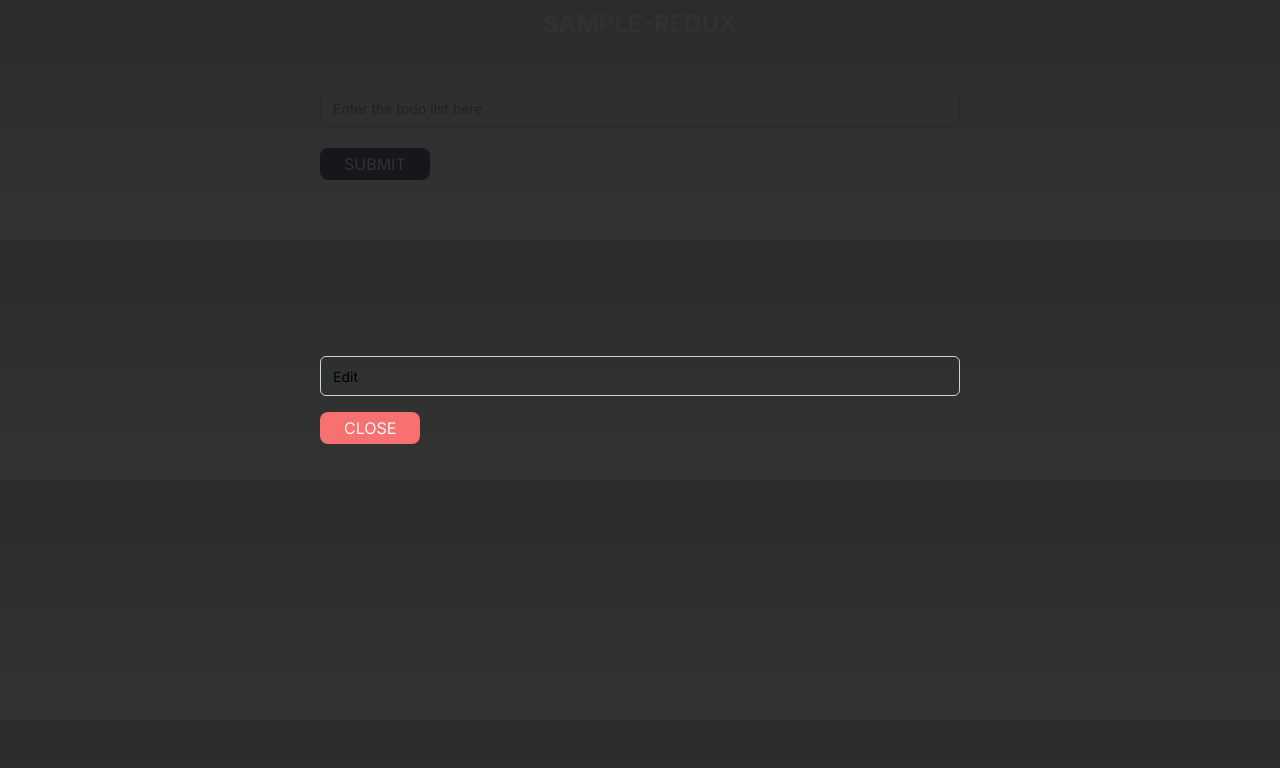
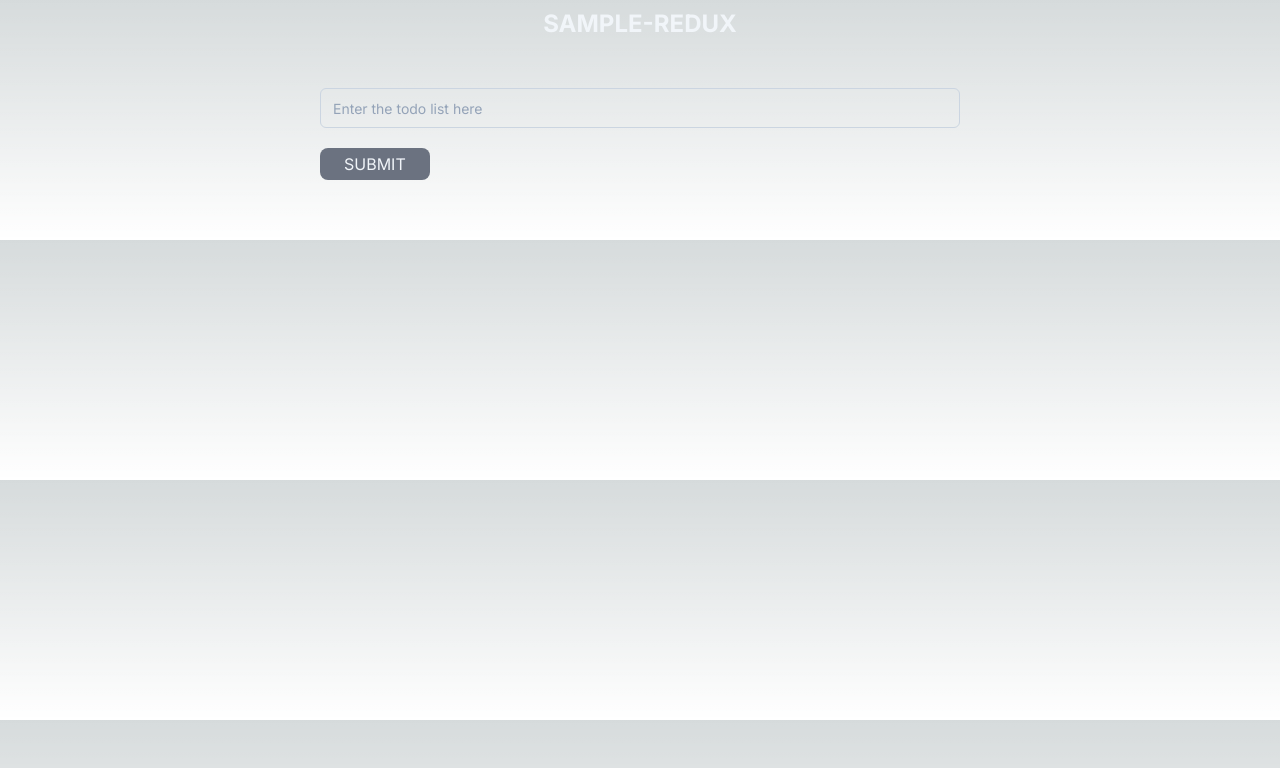
Before and after one commit to kusumachandu/redux-sample, a Next.js app: page / in a window 1280 px wide. Shown: the top 768 px of the page. Built offline with nearby package versions, Linux system fonts and the light colour scheme.

Commit message:
🚧working on editing functionality of todo list

```diff
--- a/src/components/Card.tsx
+++ b/src/components/Card.tsx
@@ -9,18 +9,19 @@ interface CardProps {
 }
 
 const Card: FC<CardProps> = ({ setIsOpen, isOpen }) => {
-  const data = useContext(MyContext)
+  const data = useContext(MyContext);
+  const [editList, setEditList] = useState<any>(null)
 
-  console.log(data)
+  function openPopup (index: any) {
+    setIsOpen(!isOpen)
+    console.log("index", index);
+    setEditList(index);
+  }
 
-  function openPopup () {
-    setIsOpen(!isOpen)
-    console.log('hello')
-  }
 
   return (
     <div className='w-full'>
-      {isOpen ? (
+      {!isOpen ? (
         <div className='w-1/3 mx-auto flex flex-col gap-3'>
           {data?.map((todo: any, index: number) => (
             <li
@@ -31,7 +32,7 @@ const Card: FC<CardProps> = ({ setIsOpen, isOpen }) => {
               <div className='flex gap-5'>
                 <Button
                   className='bg-blue-400 font-bold px-5'
-                  onClick={openPopup}
+                  onClick={() => openPopup(index)}
                 >
                   edit
                 </Button>
@@ -44,7 +45,7 @@ const Card: FC<CardProps> = ({ setIsOpen, isOpen }) => {
         </div>
       ) : (
         <div className='absolute w-full h-full bg-black bg-opacity-80 top-0 flex justify-center items-center'>
-          {<PopUp setIsOpen={setIsOpen} isOpen={isOpen} />}
+          {<PopUp todo={data[editList]} setIsOpen={setIsOpen} isOpen={isOpen} />}
         </div>
       )}
     </div>
--- a/src/components/PopUp.tsx
+++ b/src/components/PopUp.tsx
@@ -1,20 +1,29 @@
-import { FC } from 'react'
+import { FC, useState } from 'react'
 import Input from './Input'
 import Button from './Button';
 
 interface PopUpProps {
+  todo: any;
   setIsOpen: (value: any) => void;
   isOpen: boolean;
 }
 
-const PopUp: FC<PopUpProps> = ({setIsOpen, isOpen}) => {
+const PopUp: FC<PopUpProps> = ({todo, setIsOpen, isOpen}) => {
+
+  console.log(todo)
+  const [editedTodo, setEditedTodo] = useState(todo);
+
   function closePopUp() {
     setIsOpen(!isOpen);
   }
+
+  function handleTodoEdit(event: any) {
+    setEditedTodo(event.target.value);
+  }
   return <div className='w-1/2 py-32 flex flex-col gap-4'>
     <Input
-      value='Edit'
-      onChange={() => {}}
+      value={editedTodo}
+      onChange={handleTodoEdit}
       placeholder='Enter the todo list here'
       className=' mx-auto'
     />
```
